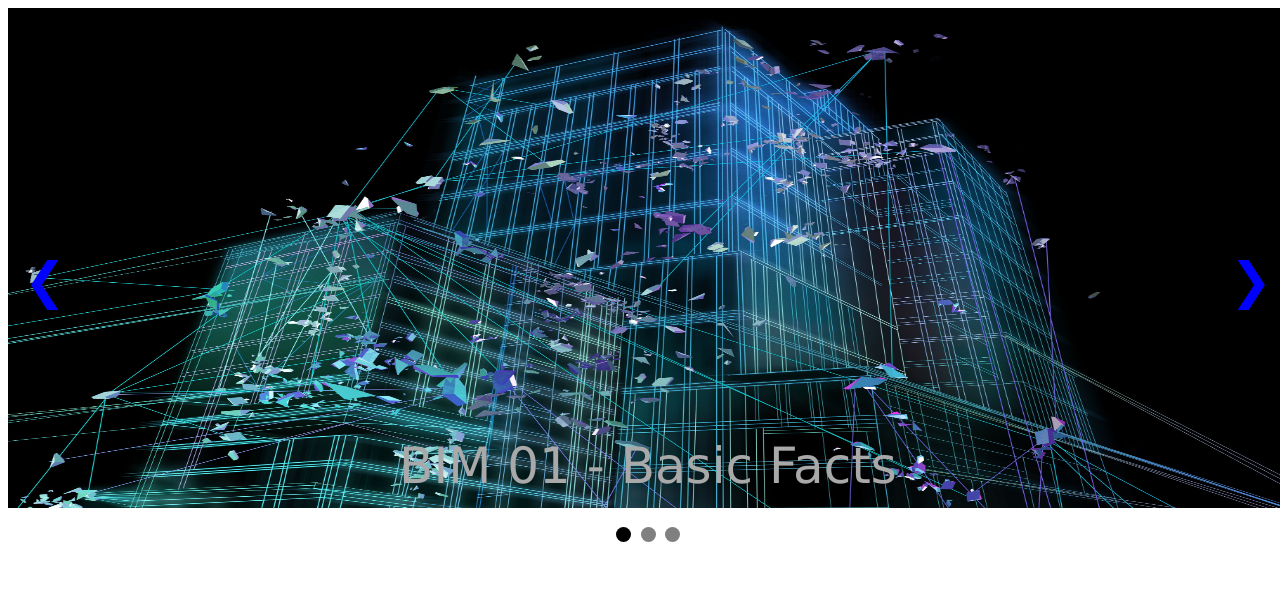
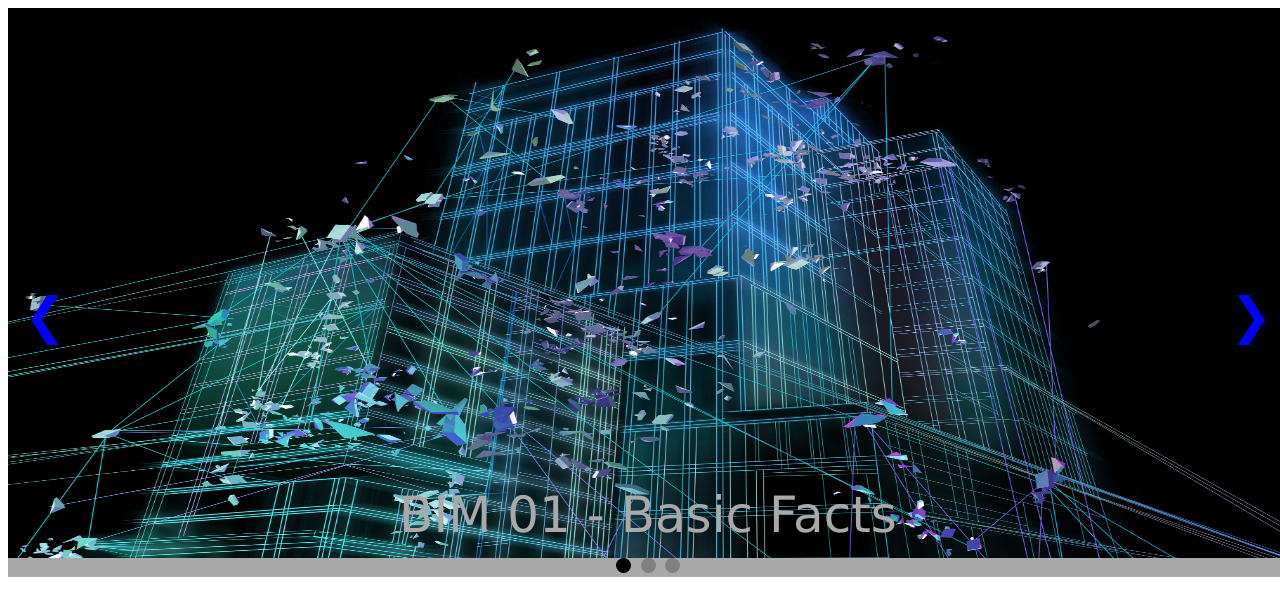
Before and after one commit to sabkiha/FSWD30-Project1-A_BIM-Factory, a plain HTML site: page index.html in a window 1280 px wide. Drawn offline with Linux system fonts and the light colour scheme.

Commit message:
last version giava

```diff
--- a/css/test.css
+++ b/css/test.css
@@ -1,6 +1,6 @@
 * {box-sizing: border-box}
 body {width:100%; font-family: Verdana, sans-serif; margin-bottom:0px;}
-.mySlides {display: none;}
+.mySlides {display: none; height: 100%;}
 img {vertical-align: middle;}
 
 /* Slideshow container */
@@ -8,6 +8,7 @@ img {vertical-align: middle;}
   max-width: 100%;
   position: relative;
   margin: auto;
+  background-color:darkgrey;
 }
 
 /* Next & previous buttons */
@@ -35,6 +36,7 @@ img {vertical-align: middle;}
 .text {
   color:darkgrey;
   font-size: 50px;
+  margin-bottom:20px;
   padding:5px 12px;
   position: absolute;
   bottom: 8px;
--- a/index.html
+++ b/index.html
@@ -8,33 +8,29 @@
 
     <div class="slideshow-container">
         <div class="mySlides fade">
-          <img src="img/image02.jpg" style="width:100%; height: 500px;">
+          <img src="img/image02.jpg" style="width:100%; height: 550px;">
         <div class="text">BIM 01 - Basic Facts</div>
         </div>
-
-
-
         <div class="mySlides fade">
-      <img src="img/image03.jpg" style="width:100%; height: 500px;">
+          <img src="img/image03.jpg" style="width:100%; height: 550px;">
           <div class="text">BIM 02 - Foundation</div>
         </div>
-
         <div class="mySlides fade">
-      <img src="img/image08.jpeg" style="width:100%; height: 500px;">
+          <img src="img/image08.jpeg" style="width:100%; height: 550px;">
           <div class="text">BIM 03 - Solidifying</div>
         </div>
-
-    <a class="prev" onclick="plusSlides(-1)">&#10094;</a>
-    <a class="next" onclick="plusSlides(1)">&#10095;</a>
-
-    </div>
-    <br>
-
         <div style="text-align:center">
           <span class="dot" onclick="currentSlide(1)"></span>
           <span class="dot" onclick="currentSlide(2)"></span>
           <span class="dot" onclick="currentSlide(3)"></span>
         </div>
+        <a class="prev" onclick="plusSlides(-1)">&#10094;</a>
+        <a class="next" onclick="plusSlides(1)">&#10095;</a>
+
+    </div>
+
+
+
 
      <script src="js/test.js"></script>
 
```
Lines whose indentation alone changed are shown as unchanged.
